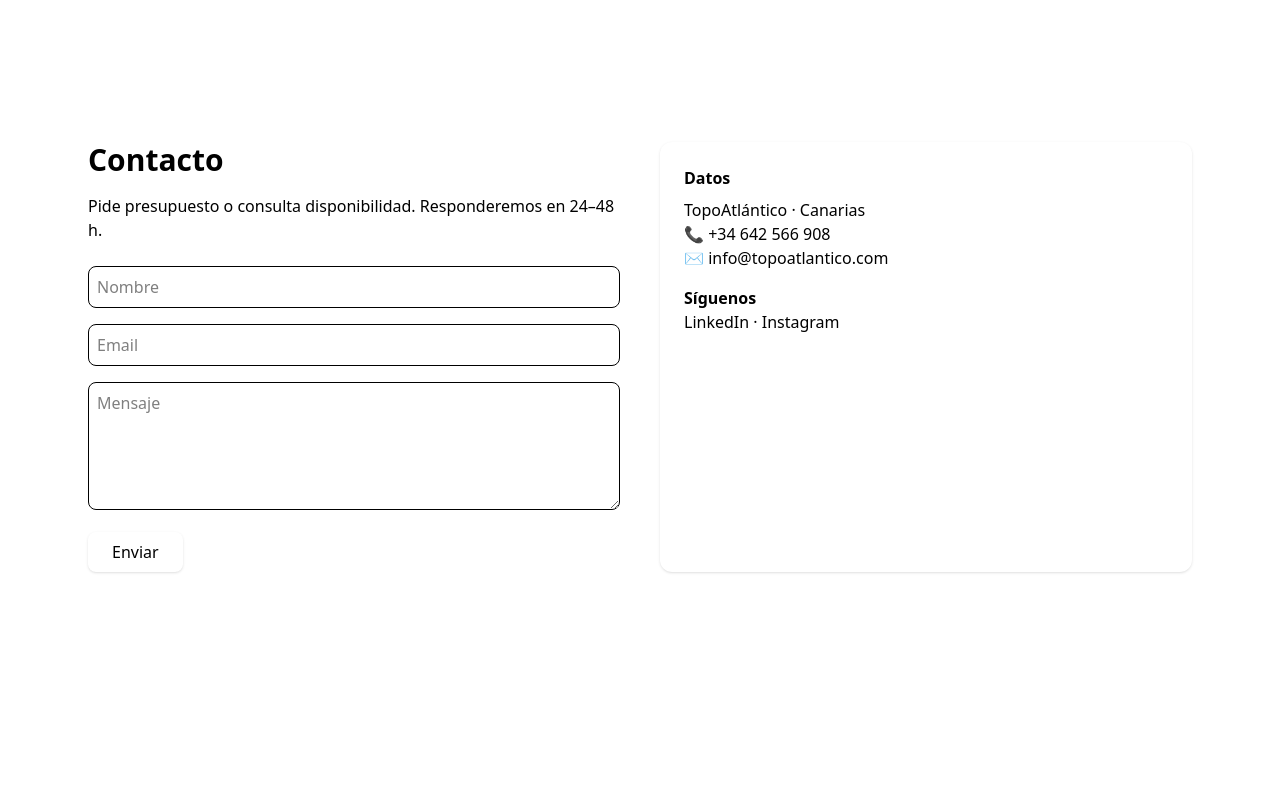
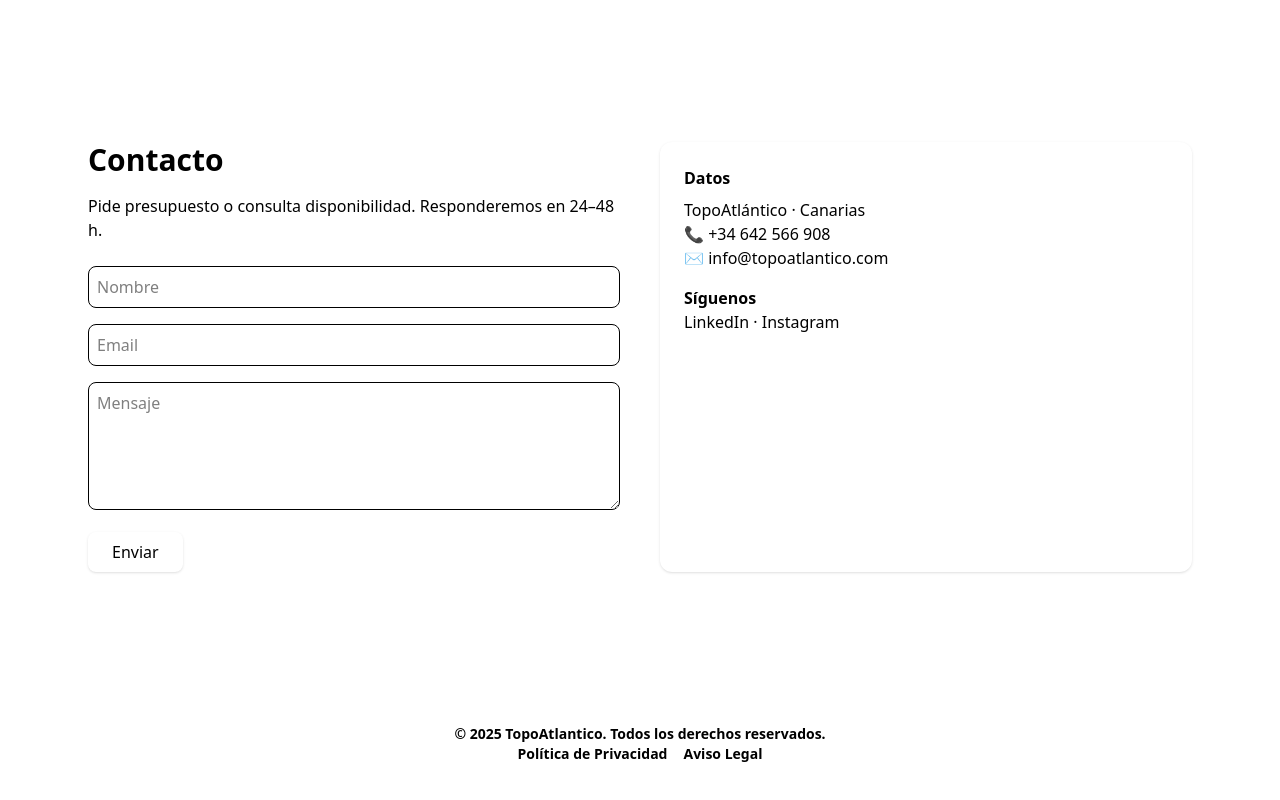
Before and after one commit to oreyma/topoatlantico, a React (Vite) app: page / in a window 1280 px wide. Shown: the part 2638-3438 px from the top of the page. Built offline with nearby package versions, Linux system fonts and the light colour scheme.

Commit message:
Arreglo botones hero y footer duplicado

```diff
--- a/src/App.jsx
+++ b/src/App.jsx
@@ -174,6 +174,7 @@ function Home() {
       <section id="contact" className="py-16 bg-topo-gray">
        <ContactForm />
       </section>
+<Footer />
     </Layout>
 
   )
--- a/src/Layout.jsx
+++ b/src/Layout.jsx
@@ -1,13 +1,10 @@
 // src/components/Layout.jsx
-
-import Footer from "./components/Footer"
 
 export default function Layout({ children }) {
   return (
     <div className="font-sans text-topo-dark bg-white flex flex-col min-h-screen">
       {/* CONTENIDO PRINCIPAL */}
       <main className="flex-1">{children}</main>
-<Footer />
     </div>
   )
 }
```
